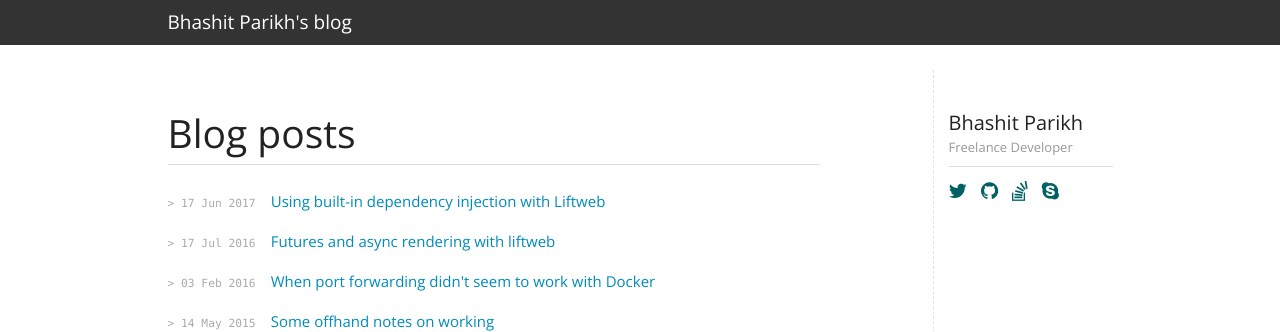
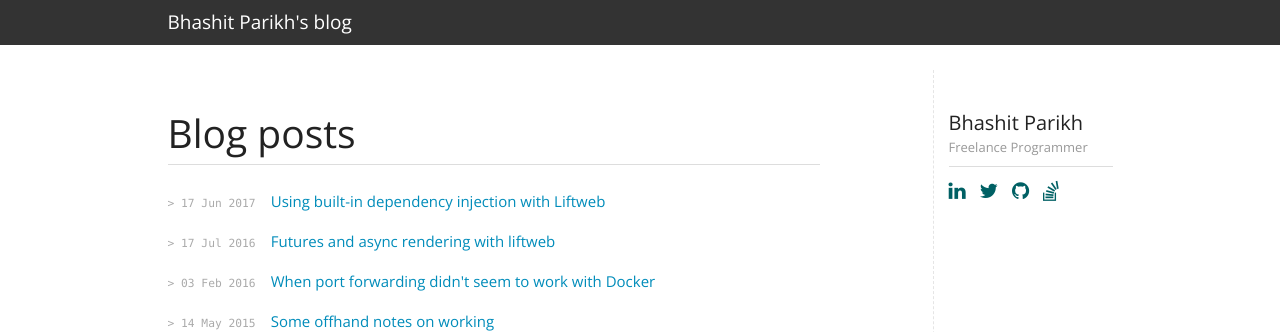
Before and after one commit to Bhashit/bhashit.github.io, a Jekyll site: the page built from index.html, in a window 1280 px wide. Shown: the top 332 px of the page. Built offline with Jekyll 4.4.1, drawn with Linux system fonts in a browser that asks for light colours.

Commit message:
small change

```diff
--- a/_includes/about-box.html
+++ b/_includes/about-box.html
@@ -1,18 +1,13 @@
 <section class="col-md-2 col-md-offset-1 hidden-xs hidden-sm" id="sidebar">
   <header>
-    <h2 class="page-header">Bhashit Parikh <br /><small>Freelance Developer</small></h2>
+    <h2 class="page-header">Bhashit Parikh <br /><small>Freelance Programmer</small></h2>
   </header>
   <p>
     <ul class="list-inline">
+      <li><a href="https://www.linkedin.com/in/bhashit/"><span class="fa fa-linkedin fa-lg"></span></a></li>
       <li><a href="https://twitter.com/bhashit"><span class="fa fa-twitter fa-lg"></span></a></li>
       <li><a href="https://github.com/Bhashit"><span class="fa fa-github fa-lg"></span></a></li>
       <li><a href="http://stackoverflow.com/users/1258479/bhashit-parikh"><span class="fa fa-stack-overflow fa-lg"></span></a></li>
-      <li>
-        <a id="skype-link" data-toggle="popover"
-           data-trigger="click" data-content="bhashit_parikh" href="#">
-          <span class="fa fa-skype fa-lg"></span>
-        </a>
-      </li>
     </ul>
   </p>
 </section>
```
